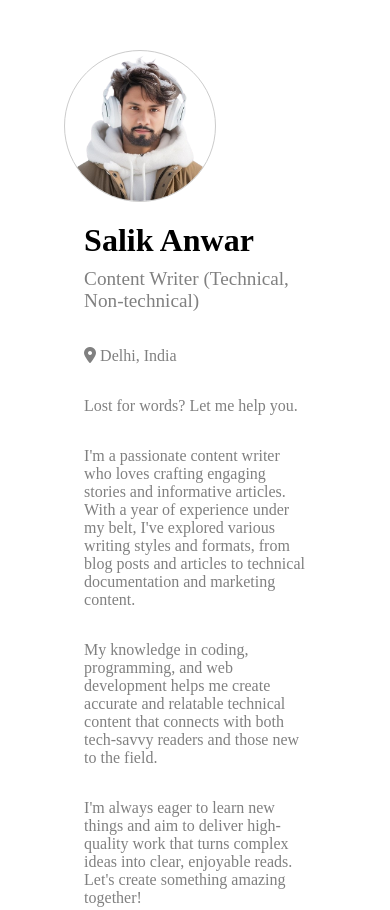
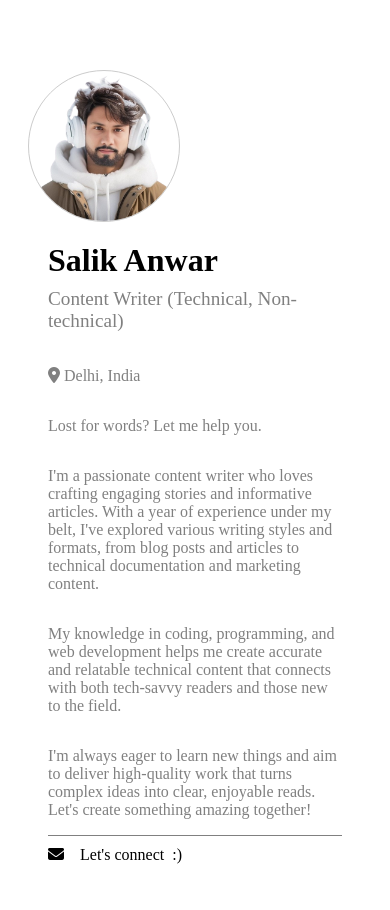
Before and after one commit to imSalik-Anwar/Writing-portfolio, a plain HTML site: page index.html in a window 390 px wide. Shown: the top 910 px of the page. Drawn offline with Linux system fonts and the light colour scheme.

Commit message:
first commit

```diff
--- a/style.css
+++ b/style.css
@@ -128,10 +128,10 @@ h2{
     margin-top: 20px;
 }
 
-@media (max-width:400px) {
+@media (max-width:600px) {
     #main-container{
         flex-direction: column;
-        padding: 0px;
+        width: 100%;
     }
     #dp>img{
         border-radius: 0%;
```
